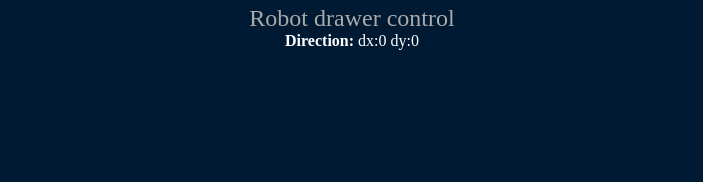
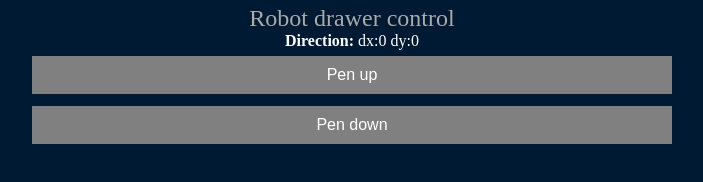
Before and after one commit to jirisliz/robotDrawer, a plain HTML site: page src/index.html in a window 1280 px wide. Shown: the whole page, without its empty margins (293-996 px from the left). Drawn offline with Linux system fonts and the light colour scheme.

Commit message:
Buttons Pen down / up  added

```diff
--- a/src/index.html
+++ b/src/index.html
@@ -15,6 +15,19 @@
 		.header {
 			color: #aaaaaa;
 			 font-size: x-large;
+		}
+
+		.button {
+		  width: 50%;
+		  background-color: Gray;
+		  margin: 6px 2px;
+		  border: none;
+		  color: white;
+		  padding: 10px 20px;
+		  text-align: center;
+		  text-decoration: none;
+		  display: inline-block;
+		  font-size: 16px;
 		}
 
 		#info {
@@ -45,8 +58,12 @@
 	<body>
 		<div id="container"></div>
 		<div id="info">
-			<div><span class=header>Robot drawer control</span></div>
+			<div><span id="header1" class=header>Robot drawer control</span></div>
 			<div><span id="result"></span></div>
+			<div>
+				<button id="btn1" class="button" onclick="btn1Click()">Pen up</button>
+				<button id="btn2" class="button" onclick="btn2Click()">Pen down</button>
+			</div>
 		</div>
 		<script src="virtualjoystick.js"></script>
 		<script>
@@ -68,11 +85,21 @@
 				outputEl.innerHTML	= '<b>Direction:</b> '
 					+ ' dx:'+joystick.deltaX()
 					+ ' dy:'+joystick.deltaY()
-					+ (joystick.right()	? ' right'	: '')
-					+ (joystick.up()	? ' up'		: '')
-					+ (joystick.left()	? ' left'	: '')
-					+ (joystick.down()	? ' down' 	: '')
+					+ (joystick.right()	? ' right'	 : '')
+					+ (joystick.up()	? ' forward' : '')
+					+ (joystick.left()	? ' left'	 : '')
+					+ (joystick.down()	? ' backward': '')
 			}, 1/30 * 1000);
+
+			function btn1Click() {
+			  document.getElementById('btn1').style.display = "none";
+			  document.getElementById('btn2').style.display = "inline-block";
+			}
+
+			function btn2Click() {
+			  document.getElementById('btn1').style.display = "inline-block";
+			  document.getElementById('btn2').style.display = "none";
+			}
 		</script>
 	</body>
 </html>
```
